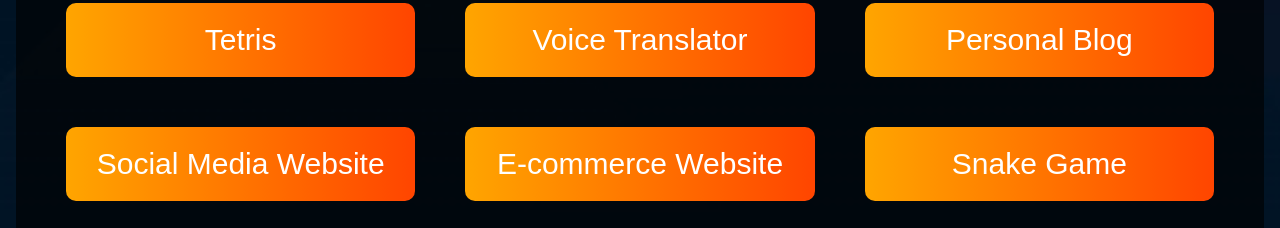
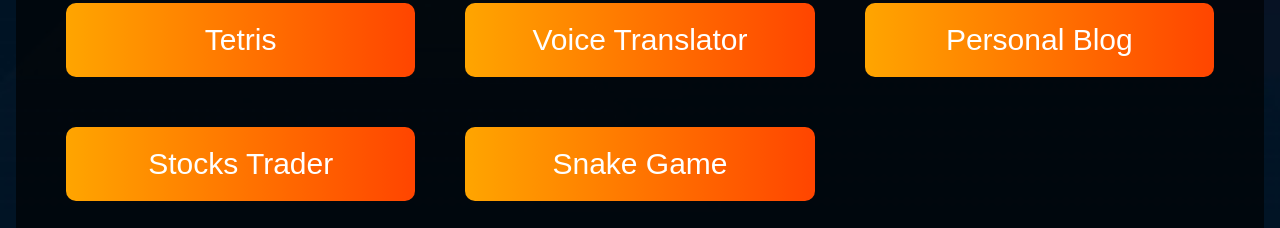
Before and after one commit to toxicOxygen/my_portfolio, a plain HTML site: page index.html in a window 1280 px wide. Shown: the part 1379-1607 px from the top of the page. Drawn offline with Linux system fonts and the light colour scheme.

Commit message:
removed empty links and about to add flask

```diff
--- a/index.html
+++ b/index.html
@@ -50,8 +50,9 @@
                 <div class="grid-item">
                     <a href="http://toxicoxygen.pythonanywhere.com/">Personal Blog</a>
                 </div>
-                <div class="grid-item">Social Media Website</div>
-                <div class="grid-item">E-commerce Website</div>
+                <div class="grid-item">
+                    <a href="#">Stocks Trader</a>
+                </div>
                 <div class="grid-item">
                     <a href="https://toxicoxygen.github.io/js_snake_with_voice/">Snake Game</a>
                 </div>
```
